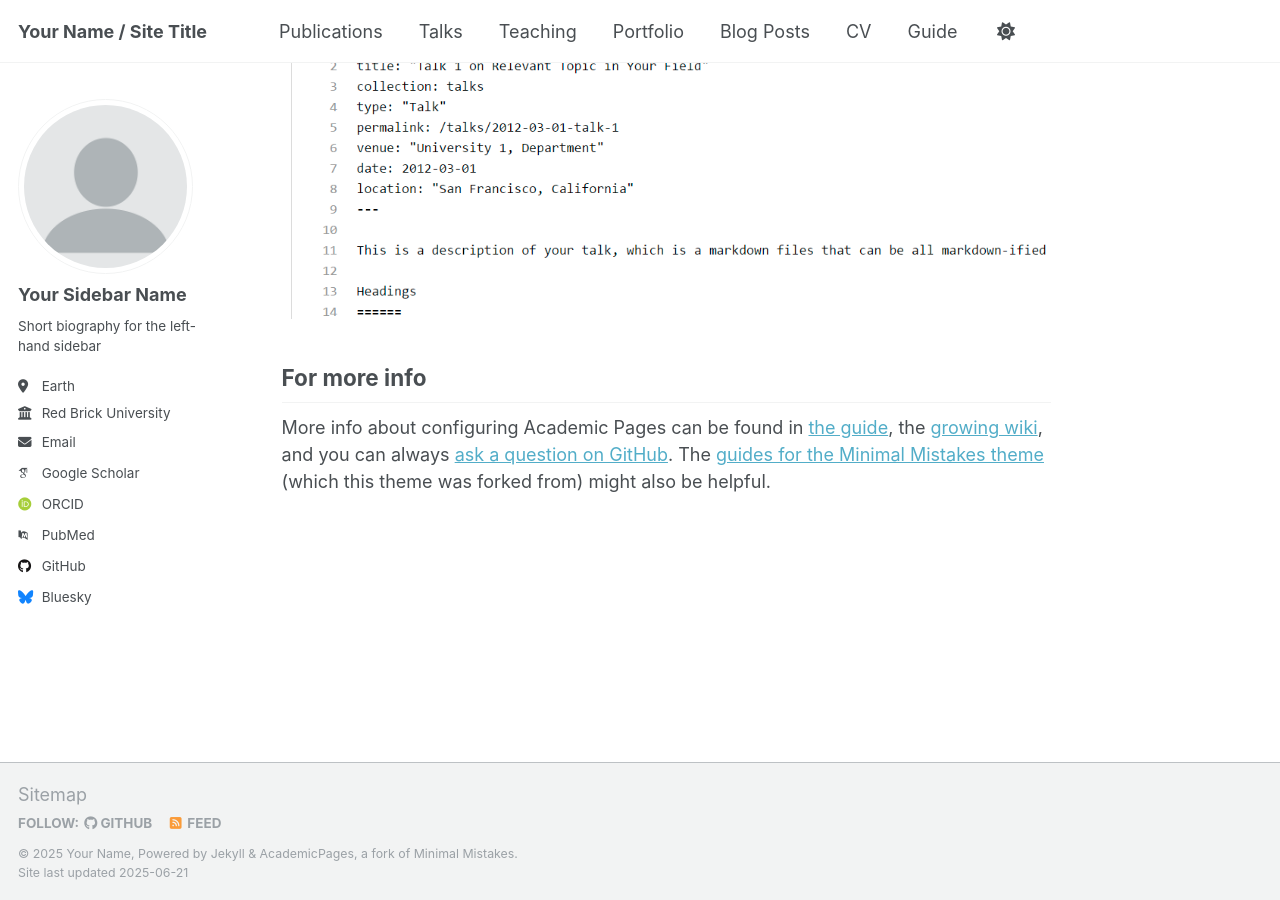
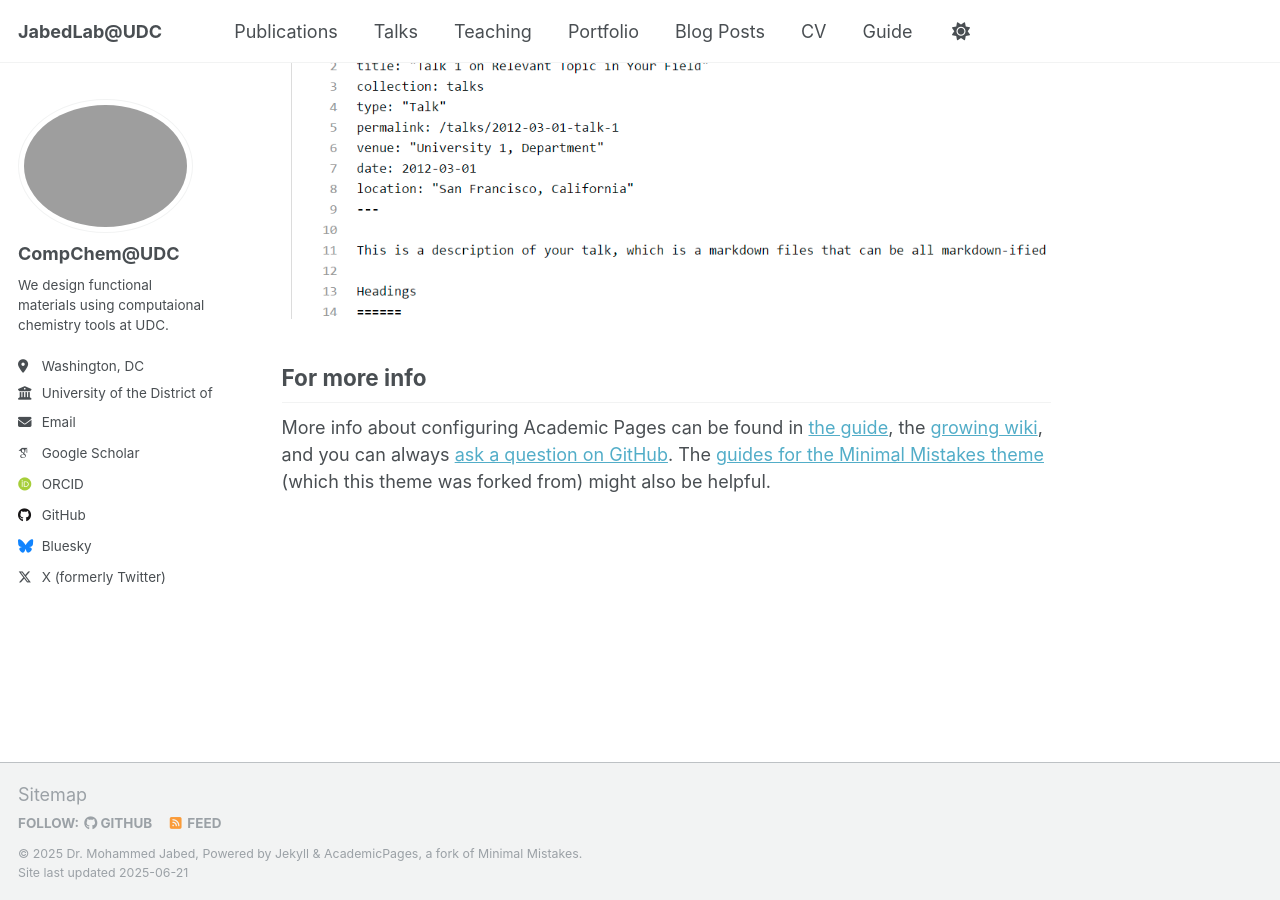
Before and after one commit to MAJabed/jabedlab, a Jekyll site: the page built from _pages/about.md, in a window 1280 px wide and 900 px high, scrolled down 2636 px. Built offline with Jekyll 4.4.1, drawn with Linux system fonts in a browser that asks for light colours; some web fonts are replaced.

Commit message:
Update _config.yml

```diff
--- a/_config.yml
+++ b/_config.yml
@@ -9,11 +9,11 @@
 # Basic Site Settings
 locale                   : "en-US"
 site_theme               : "default"
-title                    : "Your Name / Site Title"
+title                    : "JabedLab@UDC"
 title_separator          : "-"
-name                     : &name "Your Name"
+name                     : &name "Dr. Mohammed Jabed"
 description              : &description "personal description"
-url                      : https://academicpages.github.io # the base hostname & protocol for your site e.g. "https://[your GitHub username].github.io" or if you already have some other page hosted on Github then use "https://[your GitHub username].github.io/[Your Repo Name]"
+url                      : https://majabed.github.io/jabedlab1/ # the base hostname & protocol for your site e.g. "https://[your GitHub username].github.io" or if you already have some other page hosted on Github then use "https://[your GitHub username].github.io/[Your Repo Name]"
 baseurl                  : "" # the subpath of your site, e.g. "/blog"
 repository               : "academicpages/academicpages.github.io"
 
@@ -22,23 +22,23 @@ repository               : "academicpages/academicpages.github.io"
 #               Additional customization can be done by editing /_includes/author-profile.html
 author:
   # Biographic information
-  avatar           : "profile.png"
-  name             : "Your Sidebar Name"
+  avatar           : "logo.png"
+  name             : "CompChem@UDC"
   pronouns         : # example: "she/her"
-  bio              : "Short biography for the left-hand sidebar"
-  location         : "Earth"
-  employer         : "Red Brick University"
+  bio              : "We design functional materials using computaional chemistry tools at UDC."
+  location         : "Washington, DC"
+  employer         : "University of the District of Columbia"
   uri              : # URL
-  email            : "none@example.org"
+  email            : "mohammed.jabed@udc.edu"
 
   # Academic websites
   academia         : # URL
   arxiv            : # URL - Update with the correct link to your profile
-  googlescholar    : "https://scholar.google.com/citations?user=PS_CX0AAAAAJ"
+  googlescholar    : "https://scholar.google.com/citations?user=HHjfjegAAAAJ&hl=en"
   impactstory      : # URL
-  orcid            : "http://orcid.org/yourorcidurl"
+  orcid            : "https://orcid.org/0000-0001-8552-0301"
   semantic         : # URL
-  pubmed           : "https://www.ncbi.nlm.nih.gov/pubmed/?term=john+snow"
+  pubmed           : # "https://www.ncbi.nlm.nih.gov/pubmed/?term=john+snow"
   researchgate     : # URL
   scopus           : # URL
 
@@ -46,12 +46,12 @@ author:
   bitbucket        : # Username - Update with your username on the site
   codepen          : # Username
   dribbble         : # Username
-  github           : "academicpages"
+  github           : "MAJabed" #"academicpages"
   kaggle           : # Username
   stackoverflow    : # User number or user number and name (i.e., use "1" or "1/jeff-atwood")
 
   # Social media
-  bluesky          : "bsky.app" # Replace this with you Bluesky username
+  bluesky          : "mjabed" # Replace this with you Bluesky username
   facebook         : # Username
   flickr           : # Username
   foursquare       : # Username
@@ -68,7 +68,7 @@ author:
   steam            : # Username
   telegram         : # URL
   tumblr           : # Username
-  twitter          : # Username for X / Twitter
+  twitter          : "jabed_m_a" # Username for X / Twitter
   vine             : # Username
   weibo            : # Username
   wikipedia        : # Username
@@ -81,16 +81,16 @@ publication_category:
   books:
     title: 'Books'
   manuscripts:
-    title: 'Journal Articles'
+    title: 'Recent Publications'
   conferences:
-    title: 'Conference Papers'
+    title: 'Recent Conferences'
 
 # Site Settings
 teaser                   :  # filename of teaser fallback teaser image placed in /images/, .e.g. "500x300.png"
 breadcrumbs              : false # true, false (default)
 words_per_minute         : 160
 future                   : true
-read_more                : "disabled" # if enabled, adds "Read more" links to excerpts
+read_more                : enabled #"disabled" # if enabled, adds "Read more" links to excerpts
 talkmap_link             : false      #change to true to add link to talkmap on talks page
 comments:
   provider               : # false (default), "disqus", "discourse", "facebook", "google-plus", "staticman", "custom"
@@ -137,8 +137,7 @@ facebook:
   username               :
   app_id                 :
   publisher              :
-og_image                 :  # Social media default site image
-og_description           :  # Social media default site image description
+og_image                 :  # Open Graph/Twitter default site image
 # For specifying social profiles
 # - https://developers.google.com/structured-data/customize/social-profiles
 social:
```
